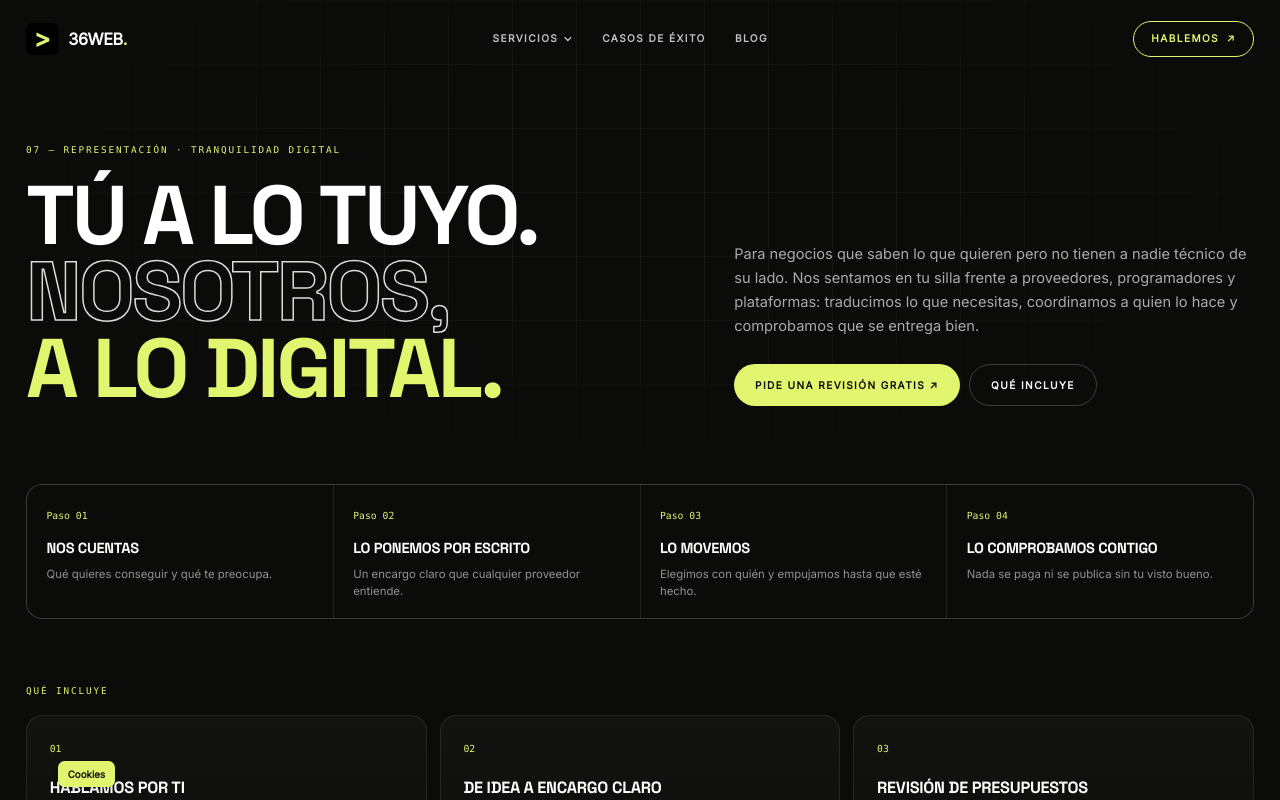
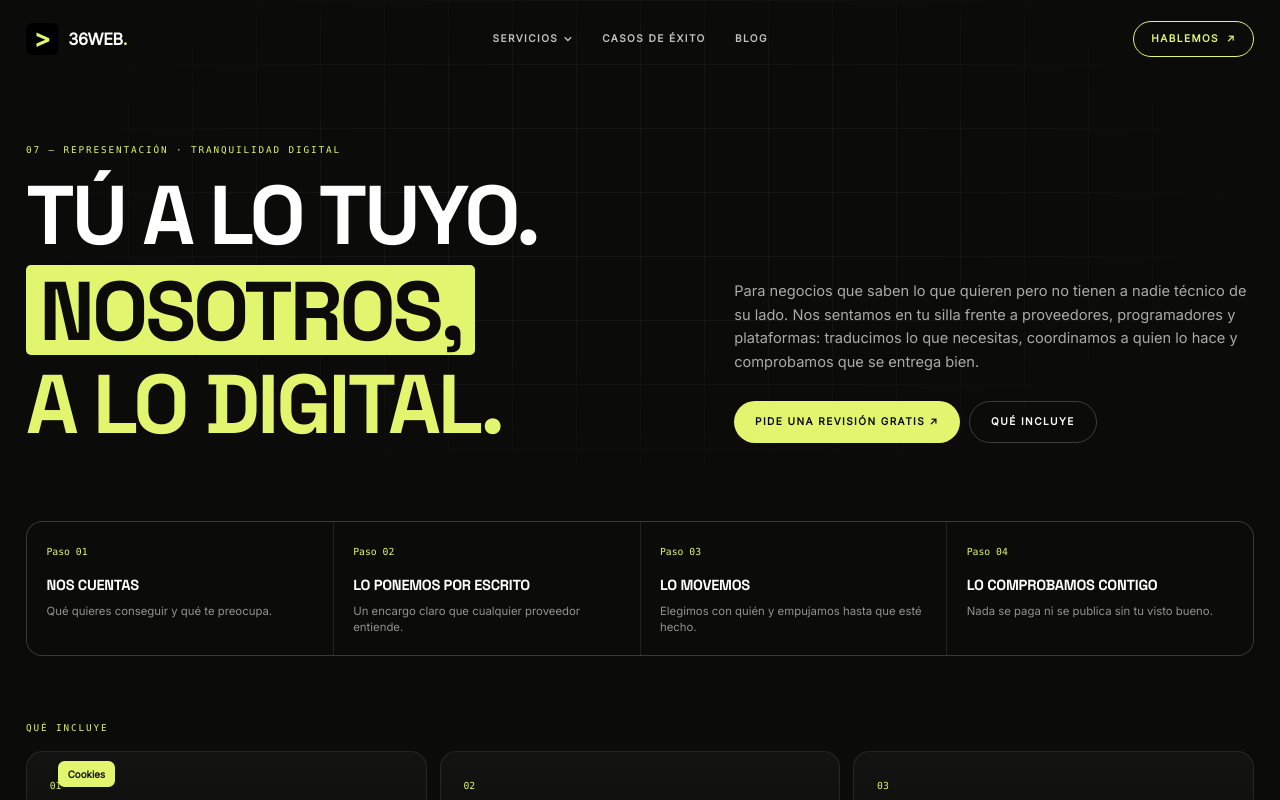
Before and after one commit to danipereiradev/portfolio-nuevo, a React (Vite) app: page /tranquilidad-digital in a window 1280 px wide. Shown: the top 800 px of the page. Built offline with nearby package versions, Linux system fonts and the light colour scheme.

Commit message:
H1: palabra destacada en bloque lima con espacio arriba y abajo

```diff
--- a/src/redesign/ContactV2.tsx
+++ b/src/redesign/ContactV2.tsx
@@ -137,7 +137,7 @@ export default function ContactV2() {
             <h1 className='rd-h1'>
               ¿Qué le falta
               <br />
-              a tu <span className='rd-outline'>negocio</span>
+              a tu <span className='rd-mark'>negocio</span>
               <span className='text-[#e1f56e]'>?</span>
             </h1>
             <p className='mt-7 max-w-lg text-lg text-white/65'>
--- a/src/redesign/HomeV2.tsx
+++ b/src/redesign/HomeV2.tsx
@@ -97,7 +97,7 @@ export default function HomeV2() {
             <h1 className='rd-h1'>
               Tu negocio,
               <br />
-              <span className='rd-outline'>visible</span>
+              <span className='rd-mark'>visible</span>
               <br />
               <span className='text-[#e1f56e]'>y sin líos.</span>
             </h1>
--- a/src/redesign/ServicePageV2.tsx
+++ b/src/redesign/ServicePageV2.tsx
@@ -26,7 +26,7 @@ export function ServicesIndex() {
         <div className='relative mx-auto max-w-[1320px] px-5 pb-16 pt-20 md:px-8'>
           <p className='rd-eyebrow mb-6'>00 — Todos los servicios</p>
           <h1 className='rd-h1 max-w-[12ch]'>
-            Todo lo digital, <span className='text-[#e1f56e]'>en un sitio.</span>
+            Todo lo digital, <span className='rd-mark'>en un sitio.</span>
           </h1>
         </div>
       </section>
@@ -85,7 +85,7 @@ export default function ServicePageV2({ slug: slugProp }: { slug?: string }) {
             <h1 className='rd-h1'>
               {p.title[0]}
               <br />
-              <span className='rd-outline'>{p.title[1]}</span>
+              <span className='rd-mark'>{p.title[1]}</span>
               <br />
               <span className='text-[#e1f56e]'>{p.title[2]}</span>
             </h1>
--- a/src/redesign/redesign.css
+++ b/src/redesign/redesign.css
@@ -41,6 +41,16 @@
 .rd-outline {
   color: transparent;
   -webkit-text-stroke: 1.5px rgba(255, 255, 255, 0.85);
+}
+
+.rd-mark {
+  display: inline-block;
+  background: var(--rd-lime);
+  color: #0b0c0a;
+  padding: 0.1em 0.16em 0.06em;
+  margin: 0.14em 0;
+  border-radius: 0.06em;
+  line-height: 0.92;
 }
 
 .rd-navlink {
```
